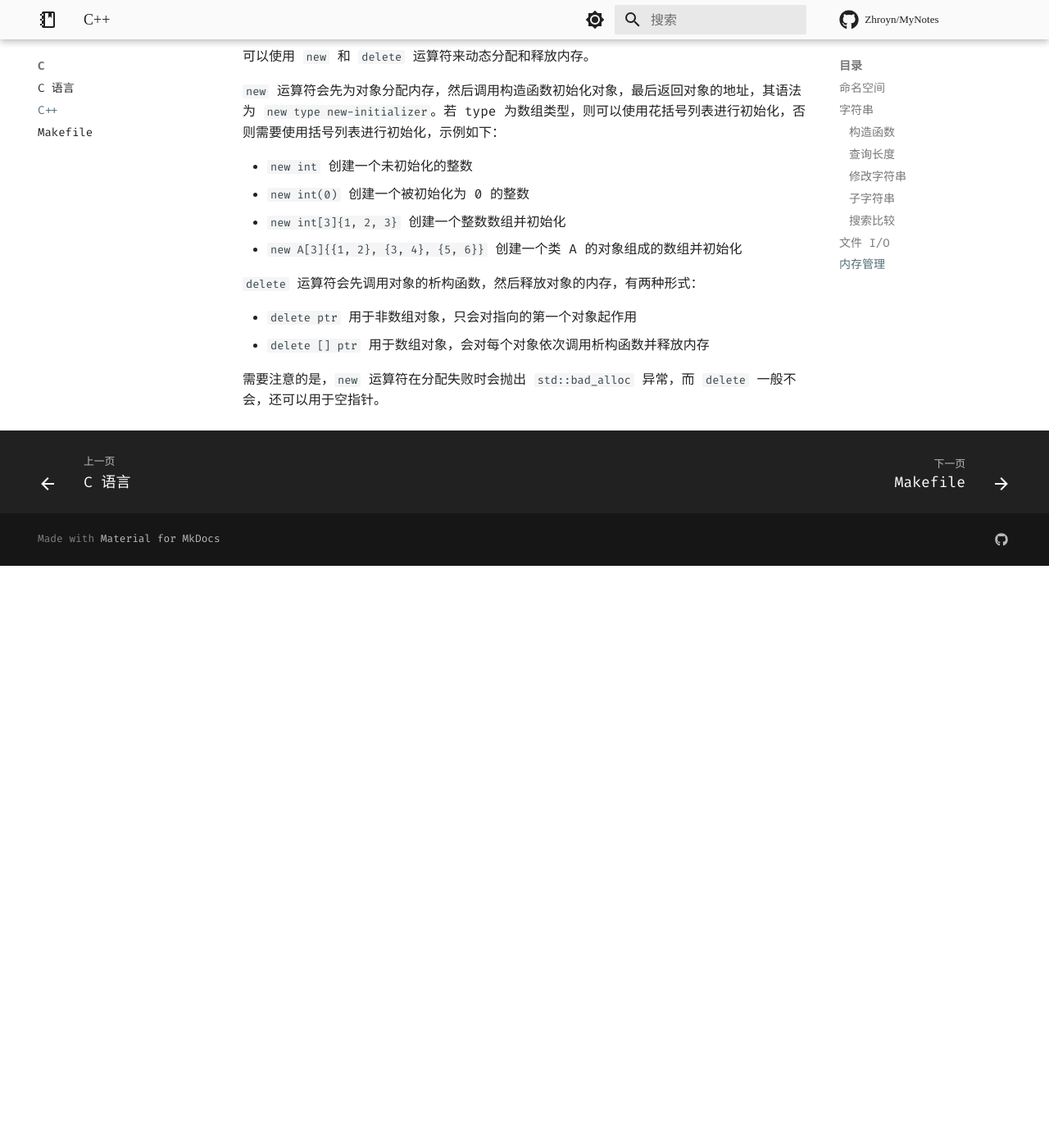
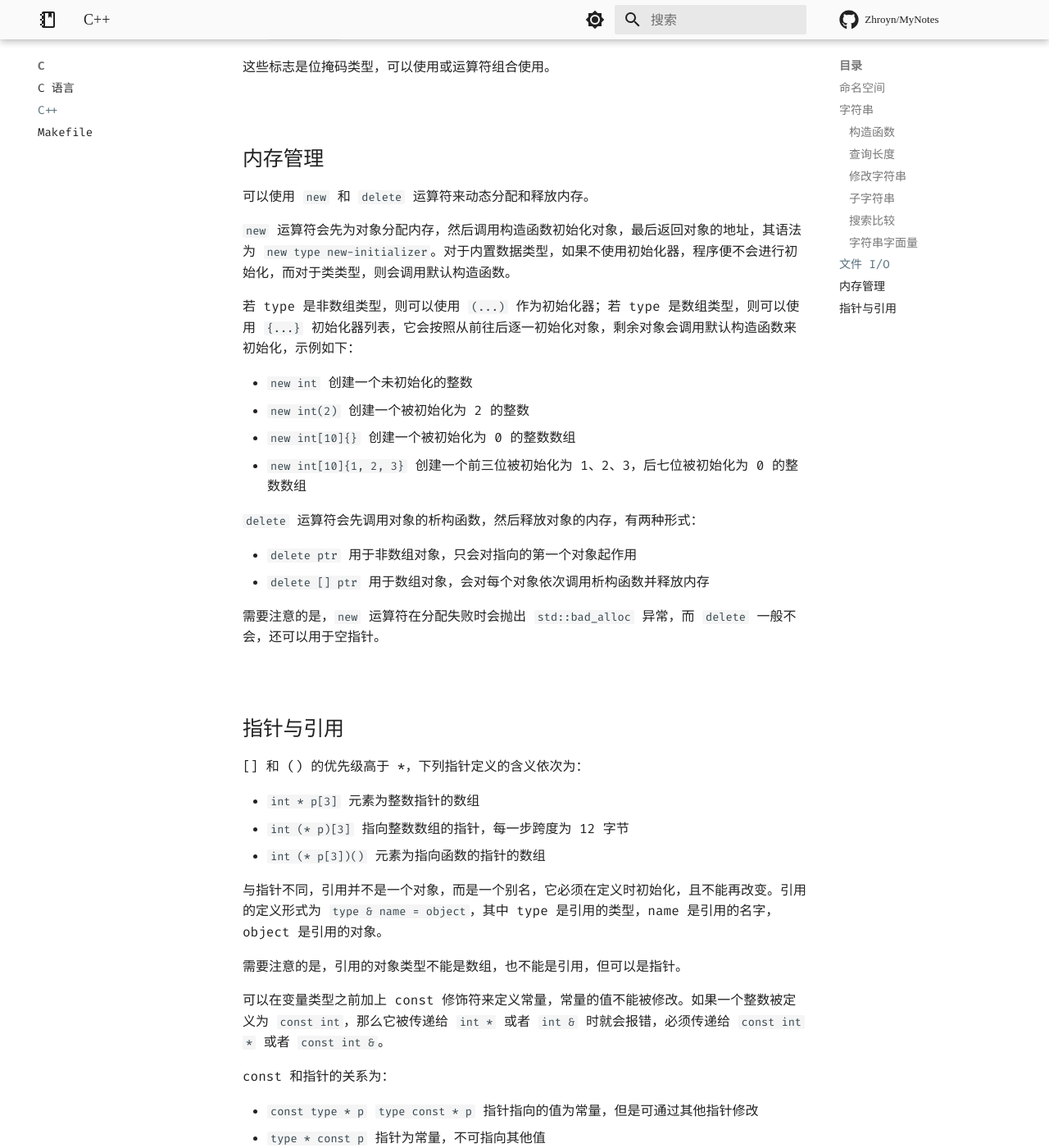
Before and after one commit to Pxtkn/MyNotes, an MkDocs documentation site: the page built from docs/C/CppNote.md, in a window 1280 px wide and 1400 px high, scrolled down 2947 px. Shown: the whole window at 82% size. Built offline with MkDocs 1.6.1 and Material for MkDocs 9.7.7, drawn with Linux system fonts in a browser that asks for light colours; nearby versions of some CDN libraries; some web fonts are replaced; library files that are not in the unit come from our copies; comment, search, counter and statistics services are not loaded; a style sheet for code colours, icons or effects is not loaded; before the commit the page ends 3637 px from its top, so only the background shows below that; some of the changed text lies outside the part shown.

Commit message:
feat: 修改了 C++ 笔记，添加了指针与引用

```diff
--- a/docs/C/CppNote.md
+++ b/docs/C/CppNote.md
@@ -63,6 +63,12 @@ C++ 中最常见的命名空间是 `std`，它包含了大量的标准库函数
 - `find(str, pos = 0)` 在当前字符串中搜索 str，从 pos 开始
 - `find(char, pos = 0)` 在当前字符串中搜索字符 char，从 pos 开始
 
+### 字符串字面量
+
+字符串字面量被存储在常量区，可以使用 `const char*` 类型的指针来指向它，其值不可修改。若要修改字符串的值，可以使用 `char[]` 类型的数组，将字符串字面量拷贝到数组中。
+
+此外，字符串字面量还可以使用 `sizeof` 运算符来获取长度，返回的长度包括结尾的空字符。
+
 
 
 
@@ -106,12 +112,14 @@ C++ 中许多对象都定义了读写的方式，可以通过流操作符 `<<`
 
 可以使用 `new` 和 `delete` 运算符来动态分配和释放内存。
 
-`new` 运算符会先为对象分配内存，然后调用构造函数初始化对象，最后返回对象的地址，其语法为 `new type new-initializer`。若 type 为数组类型，则可以使用花括号列表进行初始化，否则需要使用括号列表进行初始化，示例如下：
+`new` 运算符会先为对象分配内存，然后调用构造函数初始化对象，最后返回对象的地址，其语法为 `new type new-initializer`。对于内置数据类型，如果不使用初始化器，程序便不会进行初始化，而对于类类型，则会调用默认构造函数。
+
+若 type 是非数组类型，则可以使用 `(...)` 作为初始化器；若 type 是数组类型，则可以使用 `{...}` 初始化器列表，它会按照从前往后逐一初始化对象，剩余对象会调用默认构造函数来初始化，示例如下：
 
 - `new int` 创建一个未初始化的整数
-- `new int(0)` 创建一个被初始化为 0 的整数
-- `new int[3]{1, 2, 3}` 创建一个整数数组并初始化
-- `new A[3]{{1, 2}, {3, 4}, {5, 6}}` 创建一个类 A 的对象组成的数组并初始化
+- `new int(2)` 创建一个被初始化为 2 的整数
+- `new int[10]{}` 创建一个被初始化为 0 的整数数组
+- `new int[10]{1, 2, 3}` 创建一个前三位被初始化为 1、2、3，后七位被初始化为 0 的整数数组
 
 `delete` 运算符会先调用对象的析构函数，然后释放对象的内存，有两种形式：
 
@@ -119,3 +127,29 @@ C++ 中许多对象都定义了读写的方式，可以通过流操作符 `<<`
 - `delete [] ptr` 用于数组对象，会对每个对象依次调用析构函数并释放内存
 
 需要注意的是，`new` 运算符在分配失败时会抛出 `std::bad_alloc` 异常，而 `delete` 一般不会，还可以用于空指针。
+
+
+
+
+
+<br>
+
+## 指针与引用
+
+[] 和 () 的优先级高于 *，下列指针定义的含义依次为：
+
+- `int * p[3]` 元素为整数指针的数组
+- `int (* p)[3]` 指向整数数组的指针，每一步跨度为 12 字节
+- `int (* p[3])()` 元素为指向函数的指针的数组
+
+与指针不同，引用并不是一个对象，而是一个别名，它必须在定义时初始化，且不能再改变。引用的定义形式为 `type & name = object`，其中 type 是引用的类型，name 是引用的名字，object 是引用的对象。
+
+需要注意的是，引用的对象类型不能是数组，也不能是引用，但可以是指针。
+
+可以在变量类型之前加上 const 修饰符来定义常量，常量的值不能被修改。如果一个整数被定义为 `const int`，那么它被传递给 `int *` 或者 `int &` 时就会报错，必须传递给 `const int *` 或者 `const int &`。
+
+const 和指针的关系为：
+
+- `const type * p` `type const * p` 指针指向的值为常量，但是可通过其他指针修改
+- `type * const p` 指针为常量，不可指向其他值
+- `const type * const p` 指针和指向的值皆为常量，不可修改
```
